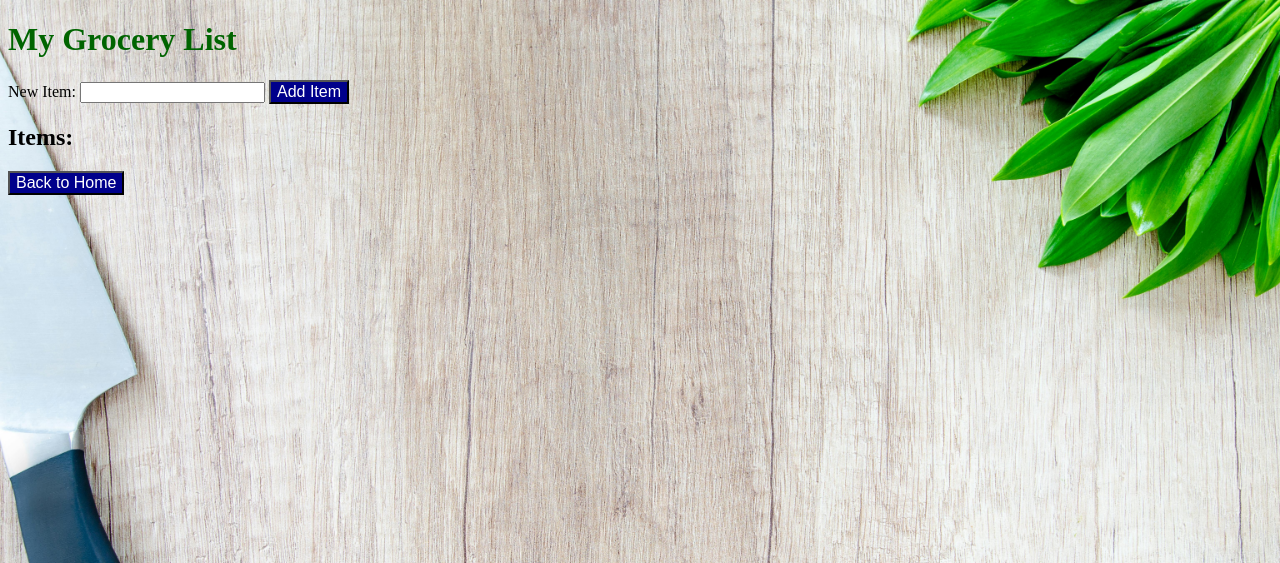
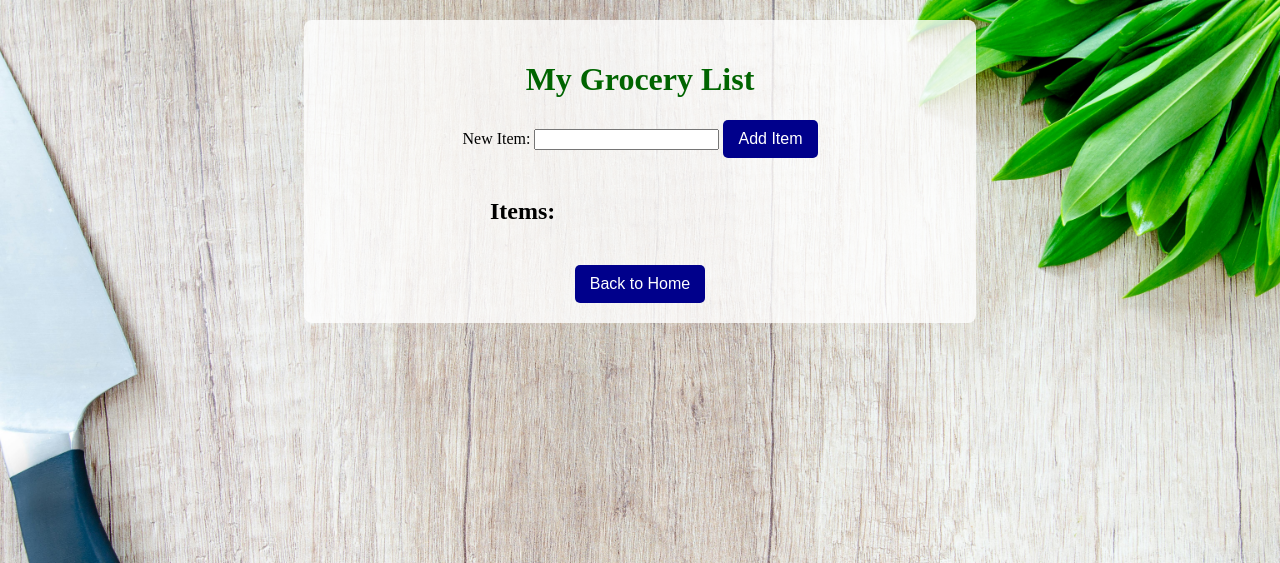
Before and after one commit to prep-pal-org/cmpt370-team14, a Flask app: template cmpt370_project_user_management/Templates/grocery_list.html in a window 1280 px wide. Shown: the top 563 px of the page. Run offline with Flask 3, Linux system fonts and the light colour scheme; the template is opened without the code that fills it, so the values that code supplies are empty.

Commit message:
Adding style and center for grocery list button for home page.

```diff
--- a/cmpt370_project_user_management/Static/styleDesign.css
+++ b/cmpt370_project_user_management/Static/styleDesign.css
@@ -20,11 +20,46 @@ h1 {
     justify-content: center;
 }
 
+/* for a centered column layout - Soham */
+.center-column {
+    display: flex;
+    flex-direction: column;
+    align-items: center;
+    justify-content: flex-start;
+    padding: 20px;
+    background-color: rgba(255, 255, 255, 0.8); /* Added semi-transparent white background */
+    width: 50%;
+    margin: 20px auto;
+    border-radius: 8px;
+}
+
+/* Styles for the grocery list - Soham */
+.grocery-items {
+    margin-top: 20px;
+    width: 300px;
+}
+.grocery-items ul {
+    list-style-type: none;
+    padding-left: 0;
+}
+
+.grocery-items li {
+    background-color: #f9f9f9;
+    margin-bottom: 5px;
+    padding: 8px;
+    border-radius: 4px;
+    border: 1px solid #ddd;
+}
+
 /* Create a button. */
 button {
     background-color: darkblue;
     color: white;
     font-size: 16px;
+    border: none;
+    padding: 10px 15px;
+    border-radius: 5px;
+    cursor: pointer;
 }
 
 /* User feedback on the button. */
```
